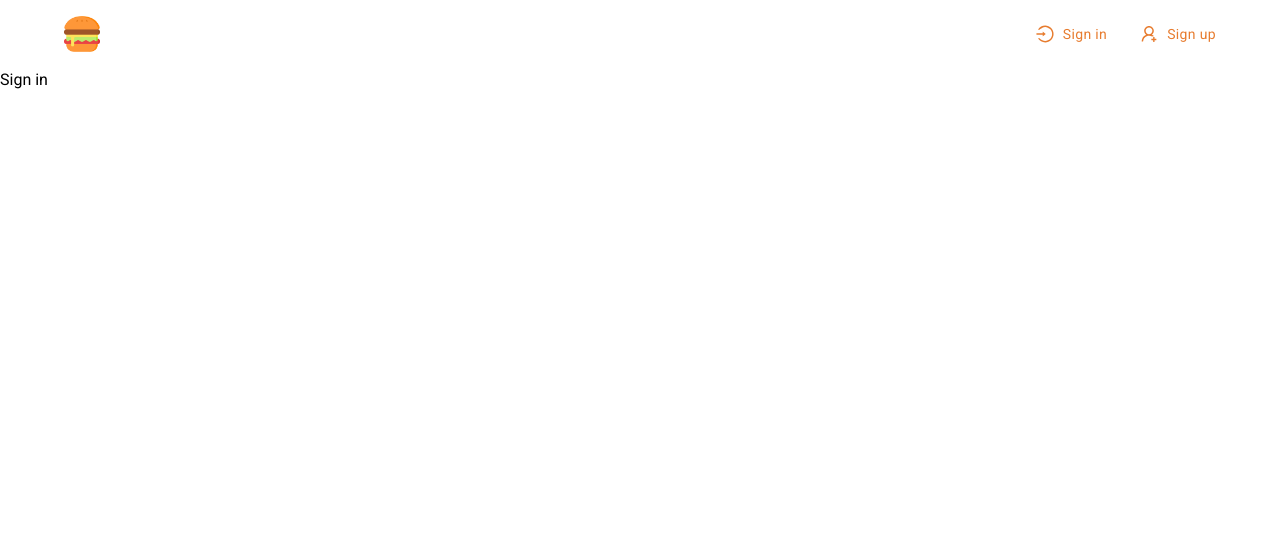
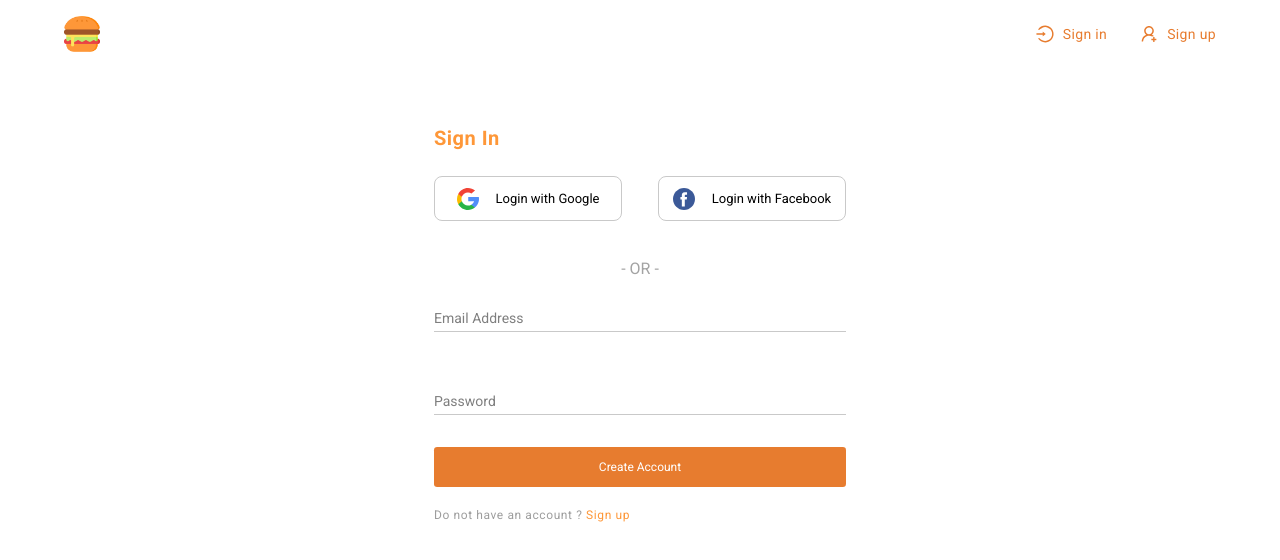
Before and after one commit to Sall99/burger-builder, a React (Create React App) app: page /sign-in in a window 1280 px wide. Shown: the top 560 px of the page. Built offline with nearby package versions, Linux system fonts and the light colour scheme; a web font is replaced by a local one.

Commit message:
feat(signin): add sign in screen

```diff
--- a/src/pages/auth/signin.tsx
+++ b/src/pages/auth/signin.tsx
@@ -1,7 +1,17 @@
+import { Input } from "components";
+import { Wrapper } from "./wrapper";
+
 export const Signin = () => {
   return (
-    <div>
-      <h1>Sign in</h1>
+    <div className="flex justify-center">
+      <div>
+        <Wrapper h1="Sign In">
+          <form action="">
+            <Input name="email" type="email" placeholder="Email Address" />
+            <Input name="password" type="password" placeholder="Password" />
+          </form>
+        </Wrapper>
+      </div>
     </div>
   );
 };
--- a/src/pages/auth/wrapper.tsx
+++ b/src/pages/auth/wrapper.tsx
@@ -1,10 +1,12 @@
 import { FC } from "react";
 import { Button, Icon } from "components";
 import { WrapperProps } from "@types";
-import { Link } from "react-router-dom";
+import { Link, useLocation } from "react-router-dom";
 import { publicRoutes } from "routes";
 
 export const Wrapper: FC<WrapperProps> = ({ children, h1 }) => {
+  const { pathname } = useLocation();
+
   return (
     <div className="m-14">
       <div>
@@ -28,8 +30,27 @@ export const Wrapper: FC<WrapperProps> = ({ children, h1 }) => {
       {children}
       <Button label="Create Account" className="w-full h-10" />
       <h2 className="mt-5 text-xs text-gray-300 tracking-wider">
-        Already have an account?{" "}
-        <Link to={publicRoutes.signUp.path}>Log in</Link>
+        {pathname === "/sign-up" ? (
+          <span>
+            Already have an account ?{" "}
+            <Link
+              to={publicRoutes.signIn.path}
+              className="text-primary-100 hover:underline"
+            >
+              Sign in
+            </Link>
+          </span>
+        ) : (
+          <span>
+            Do not have an account ?{" "}
+            <Link
+              to={publicRoutes.signUp.path}
+              className="text-primary-100 hover:underline"
+            >
+              Sign up
+            </Link>
+          </span>
+        )}
       </h2>
     </div>
   );
```
